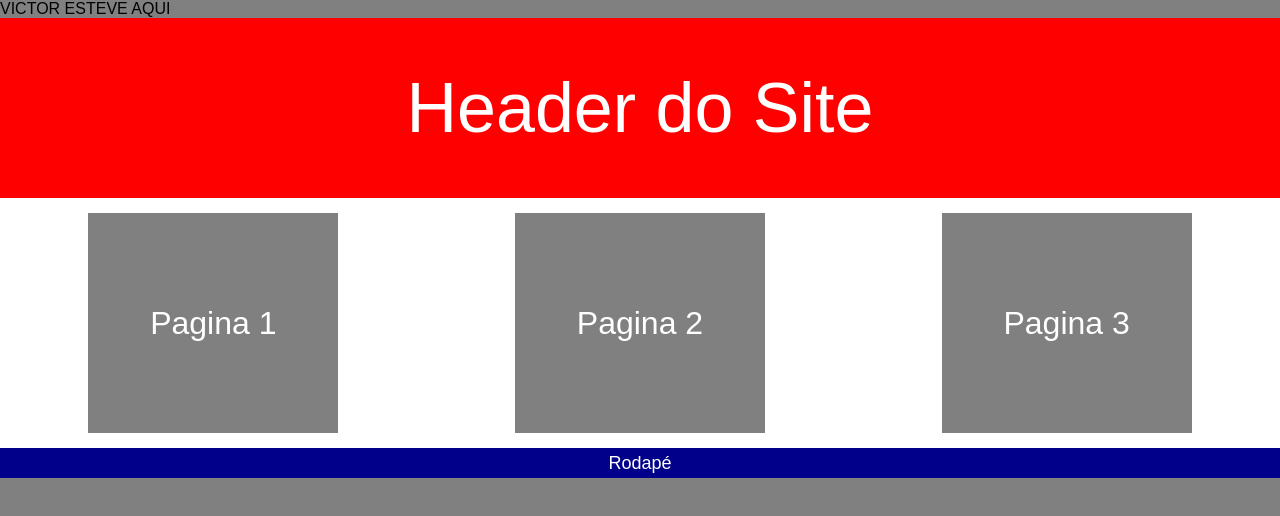
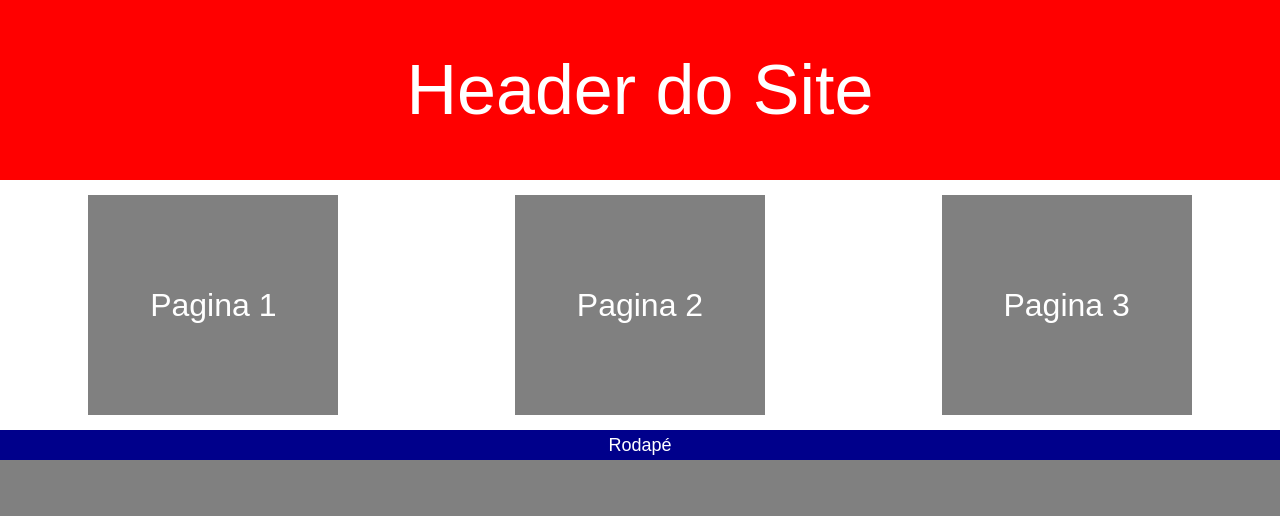
Before and after one commit to Leandromktp/pagina, a plain HTML site: page index.html in a window 1280 px wide. Drawn offline with Linux system fonts and the light colour scheme.

Commit message:
Update index.html

```diff
--- a/index.html
+++ b/index.html
@@ -11,7 +11,7 @@
 </head>
 
 <body>
-    VICTOR ESTEVE AQUI
+
     <div class="header">Header do Site</div>
     <div class="caixabranca">
         <div class="pagina">Pagina 1</div>
```
